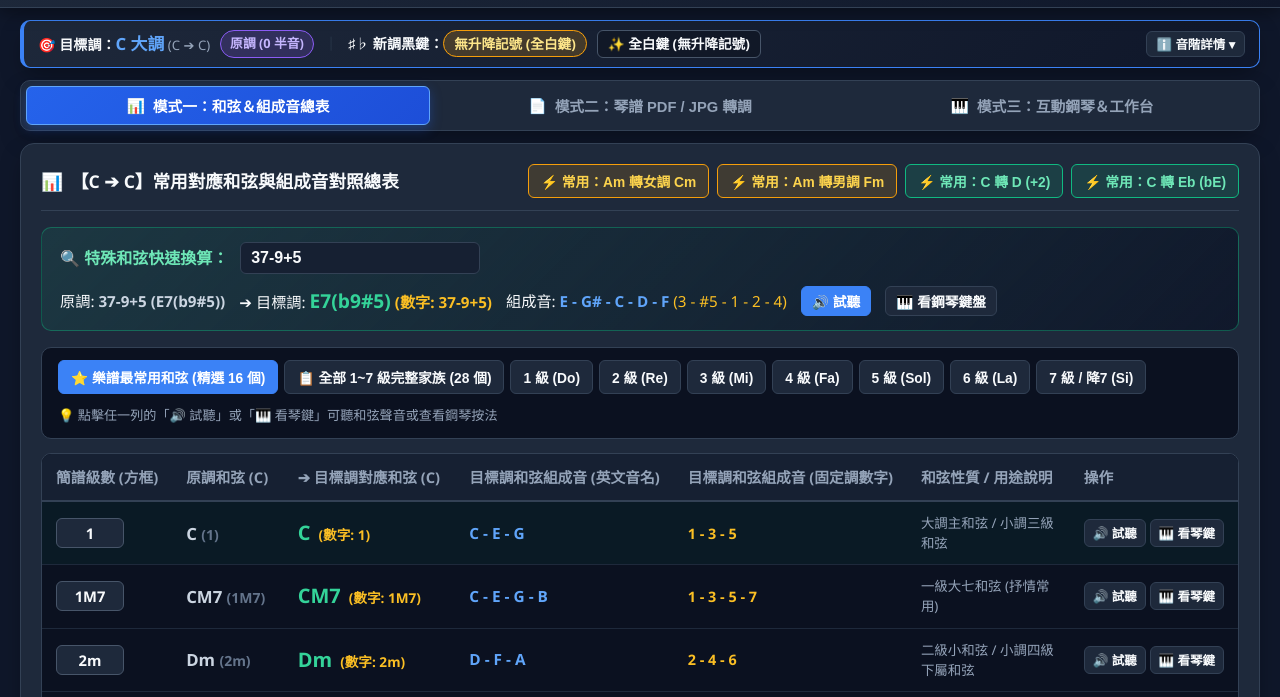
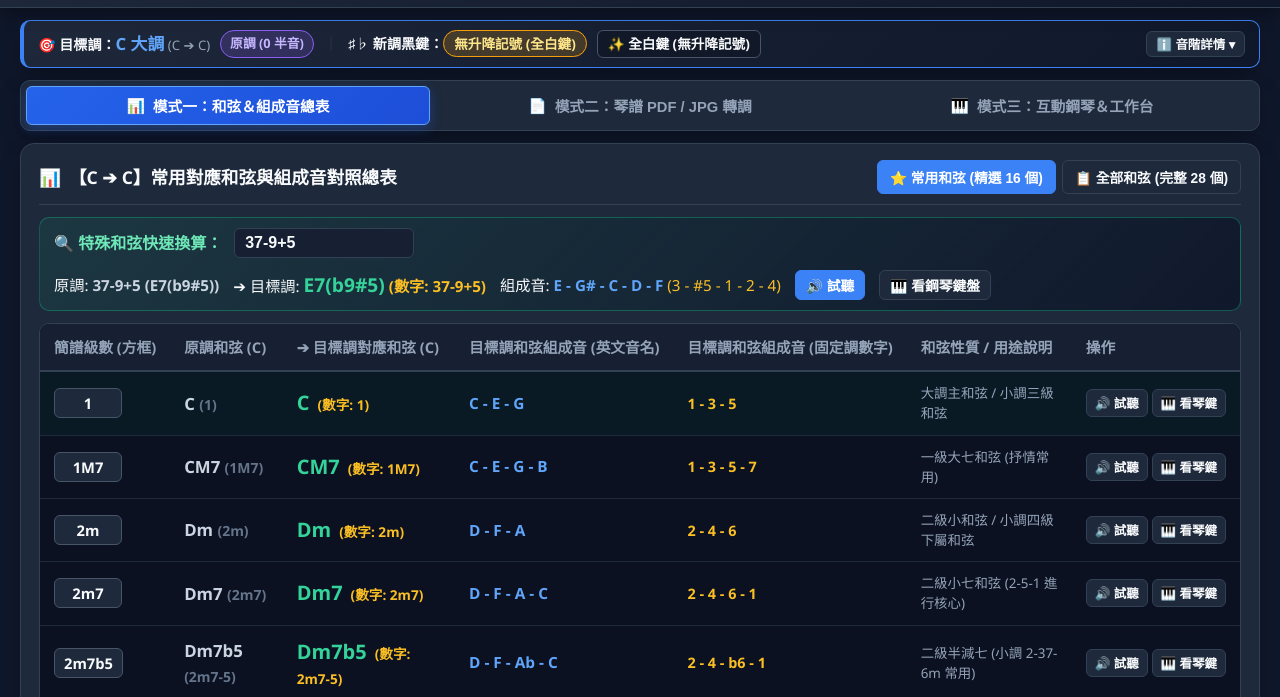
Before and after one commit to CMChen59/chord-transposer, a plain HTML site: page index.html in a window 1280 px wide. Shown: the part 100-797 px from the top of the page. Drawn offline with nearby package versions, Linux system fonts and the light colour scheme.

Commit message:
refactor(ui): 移除模式一特定曲目快捷鈕，並將精簡篩選鈕整併至標題列右側

```diff
--- a/index.html
+++ b/index.html
@@ -72,46 +72,27 @@
     <!-- 分頁 1 (預設)：原調 ➔ 目標調 對應和弦與組成音總表 -->
     <!-- ====================================================================== -->
     <div id="tab-reference-table" class="tab-pane active">
-      <section class="card">
-        <div class="card-header">
+      <section class="card" style="padding: 16px 18px;">
+        <div class="card-header" style="margin-bottom: 12px; padding-bottom: 10px;">
           <div class="card-title">
             <span>📊</span>
             <span id="refTableTitle">原調 ➔ 目標調 常用對應和弦與組成音對照總表</span>
           </div>
-          <div style="display: flex; gap: 8px; flex-wrap: wrap;">
-            <button type="button" class="btn btn-amber quick-pair-btn" data-src="Am" data-tgt="Cm">⚡ 常用：Am 轉女調 Cm</button>
-            <button type="button" class="btn btn-amber quick-pair-btn" data-src="Am" data-tgt="Fm">⚡ 常用：Am 轉男調 Fm</button>
-            <button type="button" class="btn btn-emerald quick-pair-btn" data-src="C" data-tgt="D">⚡ 常用：C 轉 D (+2)</button>
-            <button type="button" class="btn btn-emerald quick-pair-btn" data-src="C" data-tgt="Eb">⚡ 常用：C 轉 Eb (bE)</button>
+          <!-- 精簡後之二選一篩選切換直接整合於標題列右側，省去獨立工具列高度 -->
+          <div class="degree-filter-btns" id="degreeFilterBtns">
+            <button type="button" class="btn btn-primary" data-filter="common">⭐ 常用和弦 (精選 16 個)</button>
+            <button type="button" class="btn" data-filter="all">📋 全部和弦 (完整 28 個)</button>
           </div>
         </div>
 
         <!-- 單一特殊和弦即時換算列 (若遇到表上沒有的複雜和弦可隨時輸入) -->
-        <div class="quick-convert-bar" style="margin-bottom: 16px;">
+        <div class="quick-convert-bar" style="margin-bottom: 12px; padding: 10px 14px;">
           <label for="quickSingleChordInput" style="font-weight: 800; color: #6ee7b7;">
             🔍 特殊和弦快速換算：
           </label>
-          <input type="text" id="quickSingleChordInput" value="37-9+5" placeholder="輸入任意和弦，如 37-9+5, 5m6/7b, bE..." />
+          <input type="text" id="quickSingleChordInput" value="37-9+5" style="width: 180px; padding: 5px 10px;" placeholder="如 37-9+5, 5m6/7b, bE..." />
           <div id="quickSingleChordResult" class="quick-convert-result">
             <!-- 由 js/app.js 即時渲染 -->
-          </div>
-        </div>
-
-        <!-- 級數分類篩選列 -->
-        <div class="filter-toolbar" style="margin-bottom: 14px;">
-          <div class="degree-filter-btns" id="degreeFilterBtns">
-            <button type="button" class="btn btn-primary" data-filter="common">⭐ 樂譜最常用和弦 (精選 16 個)</button>
-            <button type="button" class="btn" data-filter="all">📋 全部 1~7 級完整家族 (28 個)</button>
-            <button type="button" class="btn" data-filter="1">1 級 (Do)</button>
-            <button type="button" class="btn" data-filter="2">2 級 (Re)</button>
-            <button type="button" class="btn" data-filter="3">3 級 (Mi)</button>
-            <button type="button" class="btn" data-filter="4">4 級 (Fa)</button>
-            <button type="button" class="btn" data-filter="5">5 級 (Sol)</button>
-            <button type="button" class="btn" data-filter="6">6 級 (La)</button>
-            <button type="button" class="btn" data-filter="7">7 級 / 降7 (Si)</button>
-          </div>
-          <div style="font-size: 0.82rem; color: #94a3b8;">
-            💡 點擊任一列的「🔊 試聽」或「🎹 看琴鍵」可聽和弦聲音或查看鋼琴按法
           </div>
         </div>
 
```
Also changed, not shown: 1 other file.
